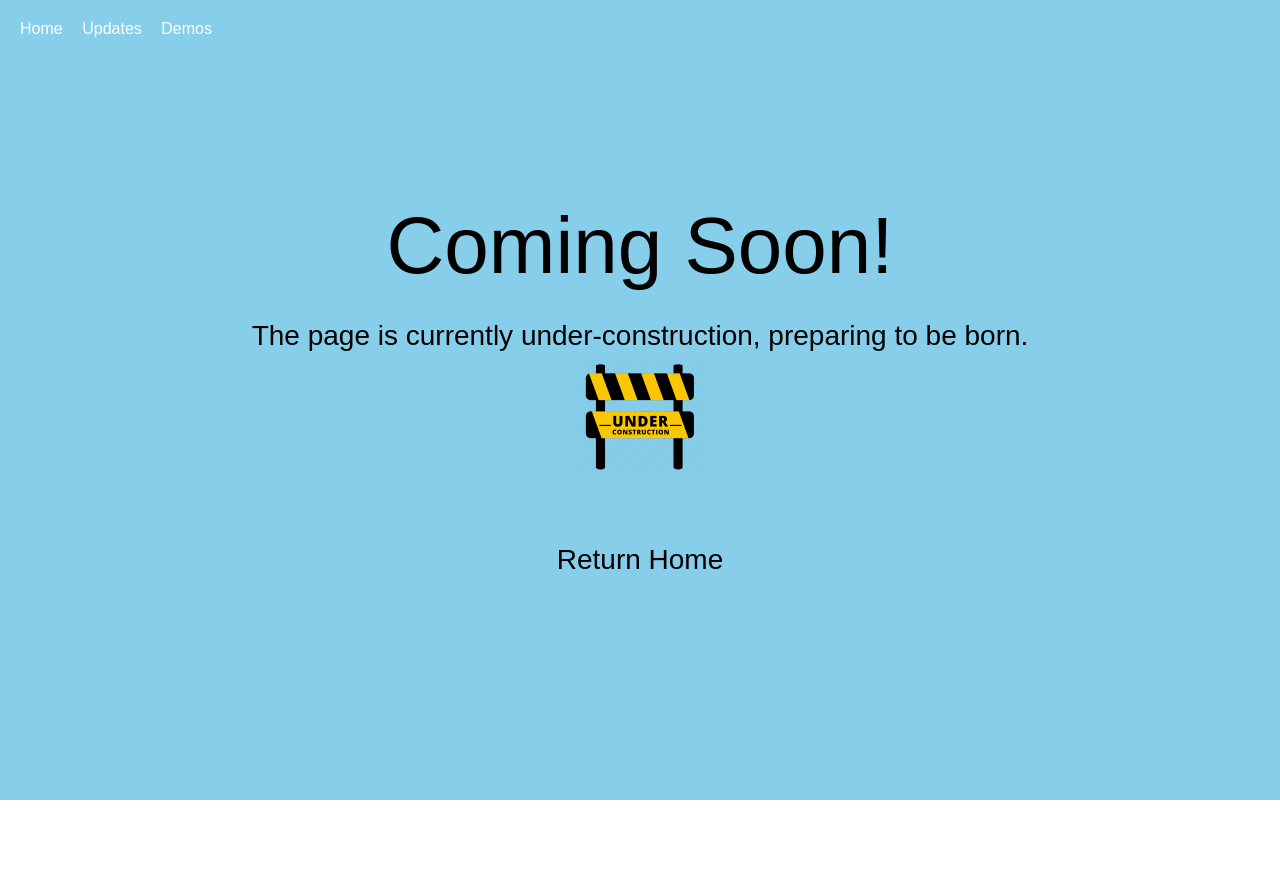
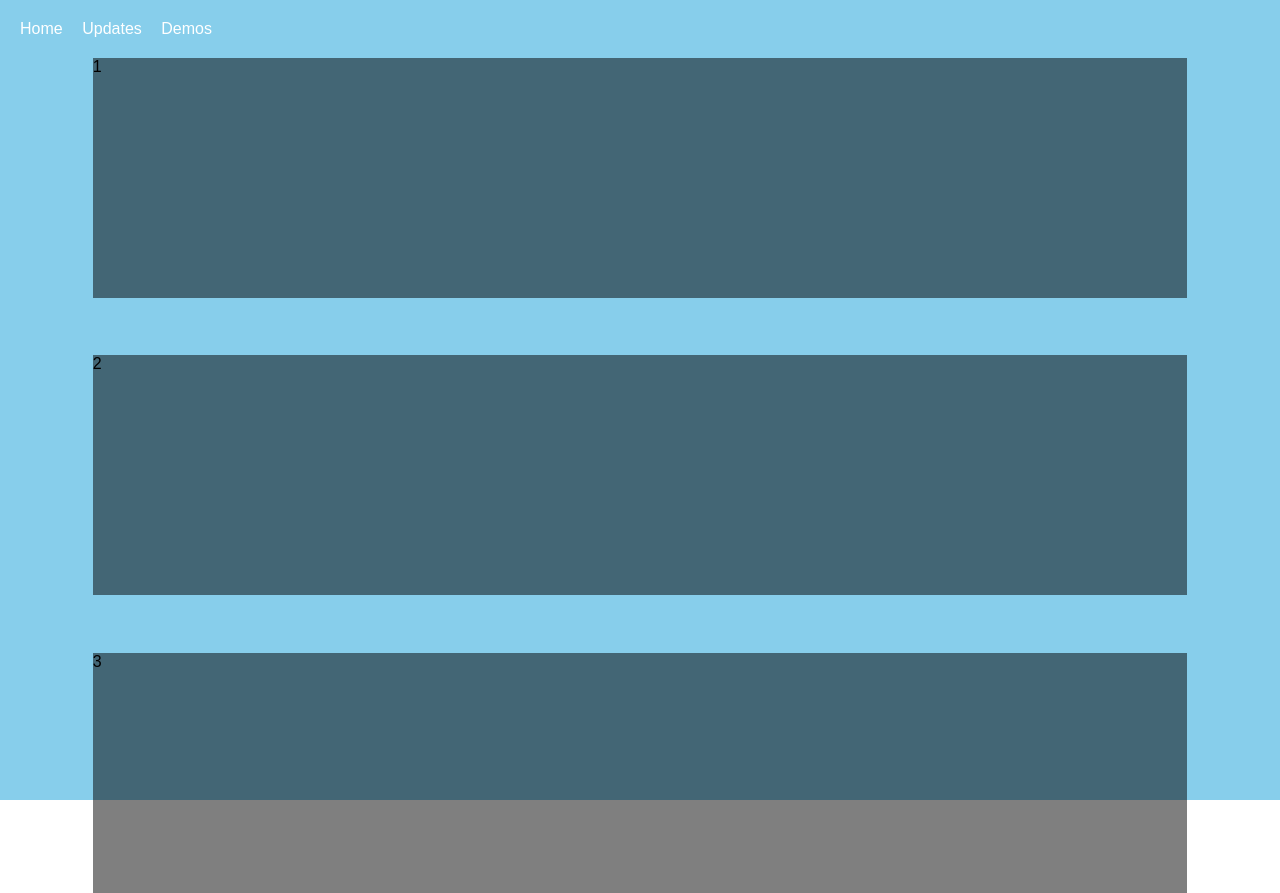
Before and after one commit to RyanJeon/Home, a React (Create React App) app: page /blog in a window 1280 px wide. Before the commit the page ends 800 px from the top, so only its background shows below. Built offline with nearby package versions, Linux system fonts and the light colour scheme.

Commit message:
Dev Commit / Blog

```diff
--- a/src/Pages/Blog.js
+++ b/src/Pages/Blog.js
@@ -1,7 +1,9 @@
 import React, {Component} from 'react';
 import NavBar from '../components/NavBar';
+import BlockBox from '../components/BlogBox';
 import "../styles/Blog.css"
 import Construction from './Construction';
+
 
 
 
@@ -10,7 +12,9 @@ class Blog extends Component{
         return(
             <div className = "blogContainer">
                 <NavBar pagetype = "Blog" {...this.props}/>
-                <Construction {...this.props} />
+
+                <BlockBox />
+
 
             </div>
 
--- /dev/null
+++ b/src/components/BlogBox.js
@@ -0,0 +1,34 @@
+import React, {Component} from 'react';
+import BlogTitleBox from './BlogTitleBox';
+import '../styles/Blog.css';
+
+
+class BlogBox extends Component{
+
+    renderPost(){
+        let nums = [1, 2, 3];
+
+        const r = nums.map((number) =>
+            <BlogTitleBox content = {number} />
+        );
+
+        return r;
+
+    }
+
+    render(){
+        return(
+            <div className = "blogbox">
+
+                {this.renderPost()}
+
+            </div>
+
+
+        )
+    }
+
+
+}
+
+export default BlogBox;
--- /dev/null
+++ b/src/components/BlogTitleBox.js
@@ -0,0 +1,27 @@
+
+
+import React, {Component} from 'react';
+import '../styles/Blog.css';
+
+//Block Title Box is container for the
+//Blog title / picture / description
+class BlogTitleBox extends Component{
+
+
+    render(){
+
+        const {content} = this.props;
+
+        return(
+            <div className = "blogTitleContainer">
+
+                {content}
+
+            </div>
+        );
+    }
+
+
+}
+
+export default BlogTitleBox;
--- a/src/styles/Blog.css
+++ b/src/styles/Blog.css
@@ -15,3 +15,18 @@
     width: 50vw;
 
 }
+
+/* Blog Title Container */
+.blogTitleContainer{
+
+    background: rgba(0, 0, 0, .5);
+    width: 95%;
+    height: 30%;
+    margin-top: 5%;
+    margin-left: 2.5%;
+}
+
+.blogbox{
+    /*background: rgba(0, 0, 0, .5);*/
+    width: 90vw;
+}
```
Also changed, not shown: 11 other files (tests, documents, lock files or other folders).
